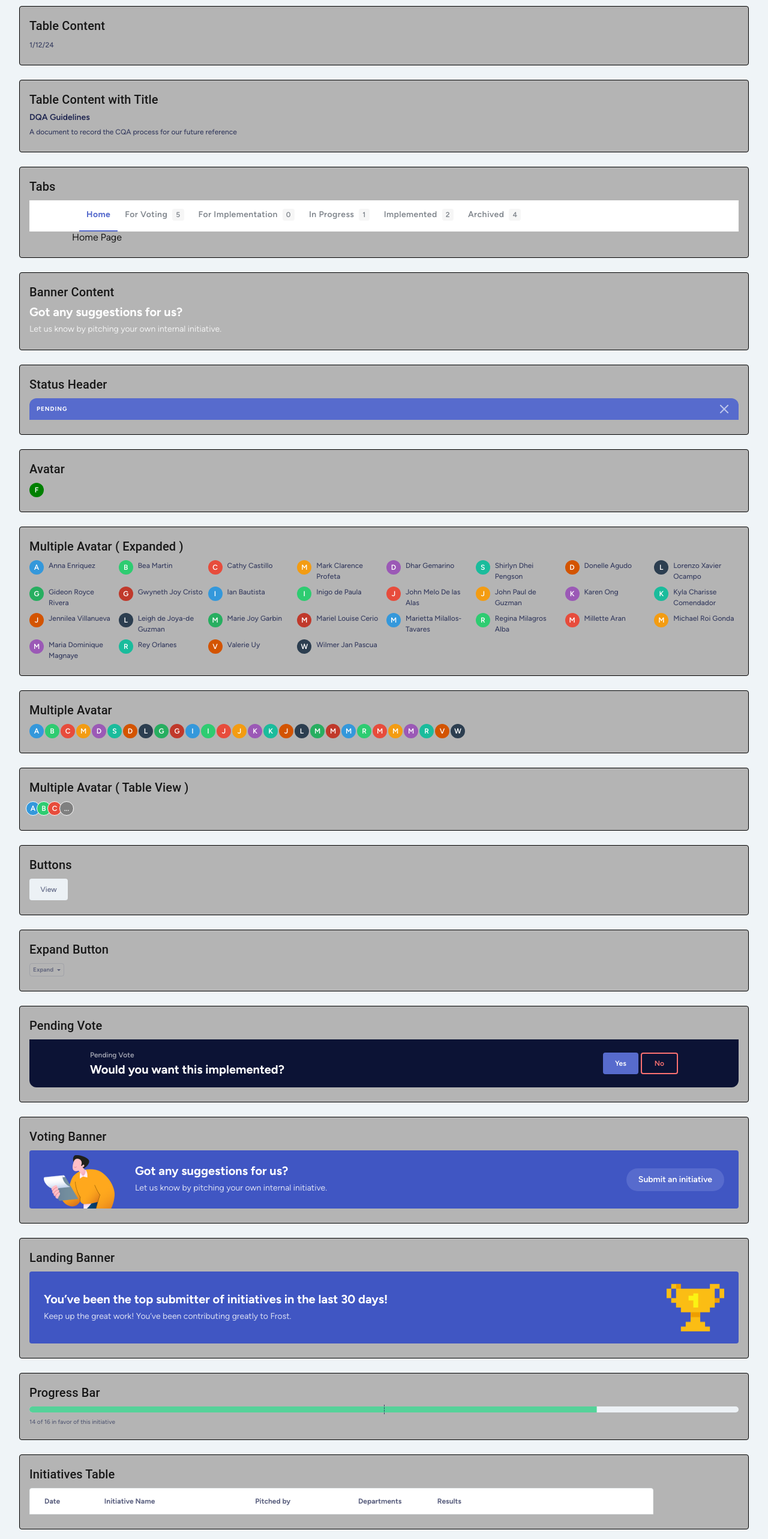
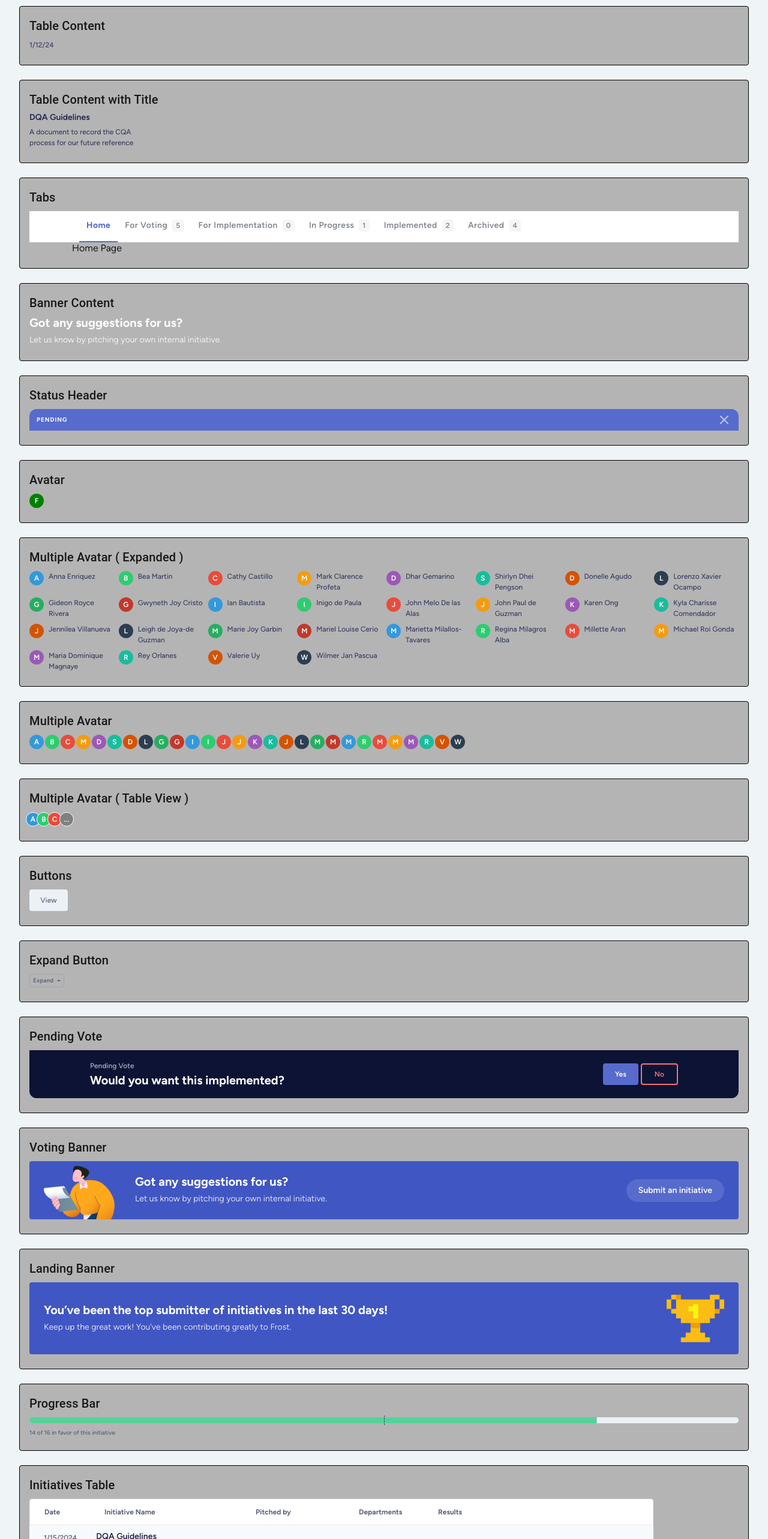
Before and after one commit to frost-jm/frost-initiatives, a React (Vite) app in the folder ui/: page /components-library in a window 1280 px wide. Shown: the part 1835-4401 px from the top of the page at 60% size. Built offline with nearby package versions, Linux system fonts and the light colour scheme.

Commit message:
added table content

```diff
--- a/ui/src/components/low-level-components/Table/InitiativesTable.tsx
+++ b/ui/src/components/low-level-components/Table/InitiativesTable.tsx
@@ -1,5 +1,7 @@
 import { Box } from '@mui/material';
 import TableLabel from './TableLabel';
+import TableContent from './TableContent';
+import TableContentWTitle from './TableContentWTitle';
 
 const InitiativesTable = () => {
   const tableHeads = [
@@ -24,10 +26,34 @@ const InitiativesTable = () => {
         }}
       >
         {tableHeads.map((tableHead) => (
-          <Box sx={{ width: tableHead.width }}>
-            <TableLabel label={tableHead.label}></TableLabel>
+          <Box sx={{ minWidth: tableHead.width }}>
+            <TableLabel label={tableHead.label} />
           </Box>
         ))}
+      </Box>
+
+      <Box
+        sx={{
+          '& :last-of-type': {
+            borderRadius: '0 0 4px 4px',
+          },
+        }}
+      >
+        <Box
+          sx={{
+            backgroundColor: '#F7FAFC',
+            display: 'flex',
+            gap: '32px',
+            padding: '12px 24px',
+          }}
+        >
+          <TableContent>1/15/2024</TableContent>
+          <Box sx={{ display: 'block', width: '220px' }}>
+            <TableContentWTitle title='DQA Guidelines'>
+              A document to record the CQA process for our future reference{' '}
+            </TableContentWTitle>
+          </Box>
+        </Box>
       </Box>
     </Box>
   );
--- a/ui/src/components/low-level-components/Table/TableContent.tsx
+++ b/ui/src/components/low-level-components/Table/TableContent.tsx
@@ -14,6 +14,7 @@ const TableContent = ({ children }: TableContentProp) => {
           fontSize: '12px',
           lineHeight: '1.5',
           color: 'rgba(29, 36, 79, .8)',
+          maxWidth: '24ch',
         }}
       >
         {children}
--- a/ui/src/components/low-level-components/Table/TableContentWTitle.tsx
+++ b/ui/src/components/low-level-components/Table/TableContentWTitle.tsx
@@ -1,7 +1,7 @@
 import { Box } from '@mui/material';
 import TableContent from './TableContent';
 
-const TableContentWTitle = ({ title }: any) => {
+const TableContentWTitle = ({ title, children }: any) => {
   return (
     <>
       <Box
@@ -16,9 +16,7 @@ const TableContentWTitle = ({ title }: any) => {
         {title}
       </Box>
       <Box sx={{ marginTop: '8px' }}>
-        <TableContent>
-          A document to record the CQA process for our future reference
-        </TableContent>
+        <TableContent>{children}</TableContent>
       </Box>
     </>
   );
--- a/ui/src/pages/components-library.tsx
+++ b/ui/src/pages/components-library.tsx
@@ -122,6 +122,8 @@ const components = [
     component: TableContentWTitle,
     props: {
       title: 'DQA Guidelines',
+      children:
+        'A document to record the CQA process for our future reference ',
     },
   },
   {
```
